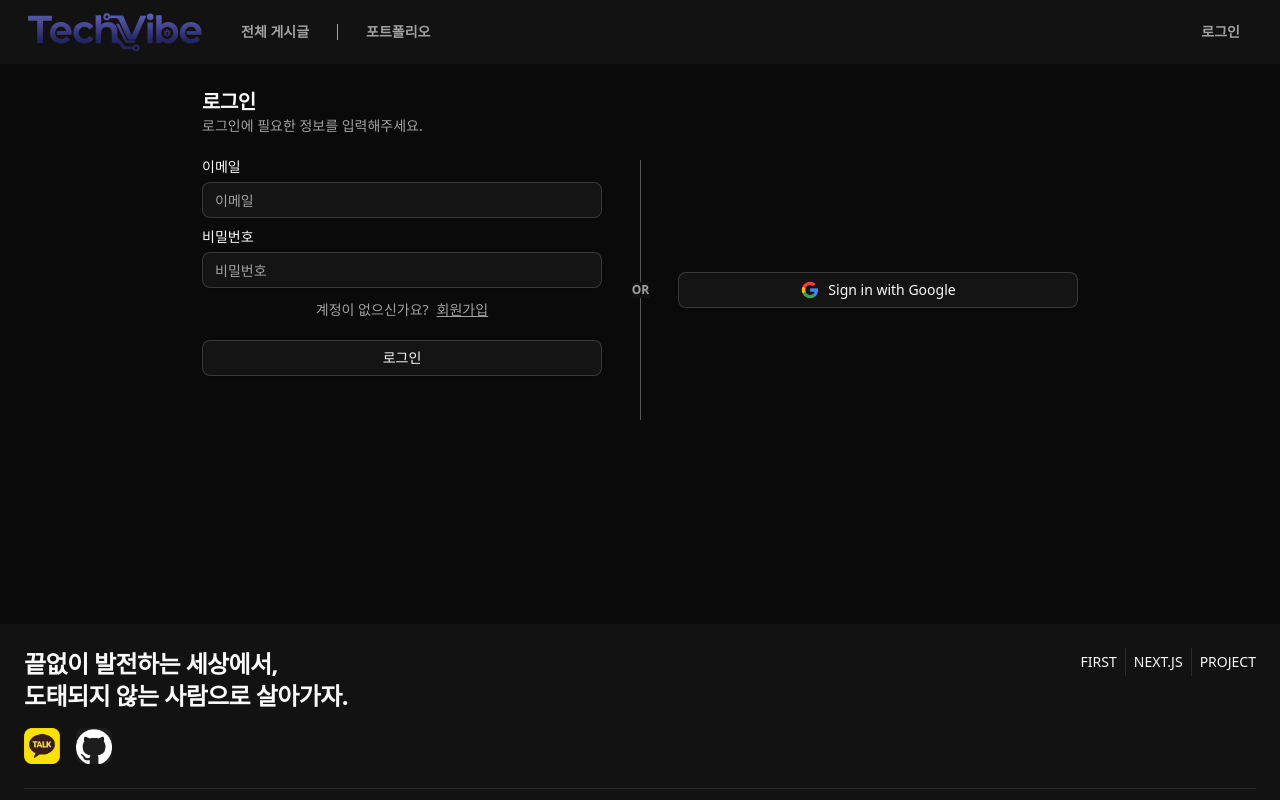
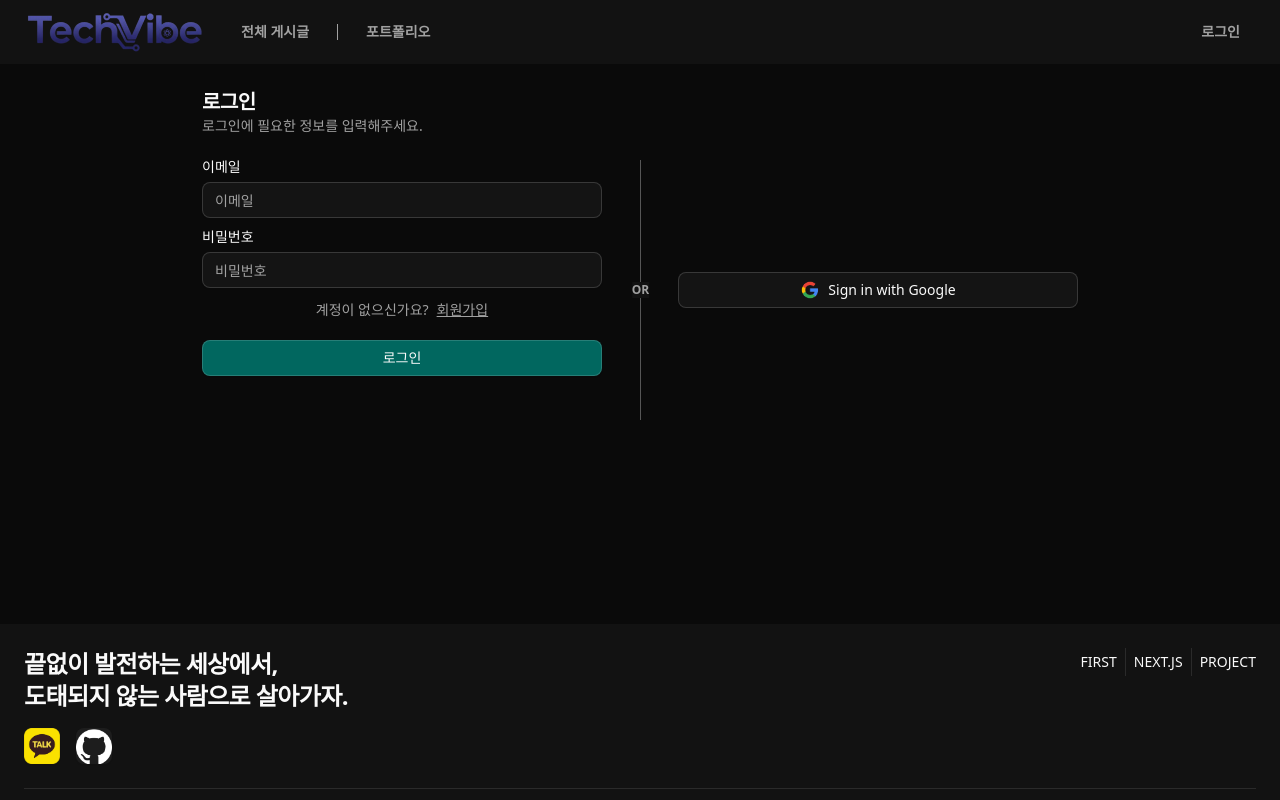
Before and after one commit to zzz664/TechVibe, a Next.js app: page /login in a window 1280 px wide. Shown: the top 800 px of the page. Built offline with nearby package versions, Linux system fonts and the light colour scheme.

Commit message:
chore(app/login): 로그인버튼 및 회원가입 스타일 수정

```diff
--- a/app/login/page.tsx
+++ b/app/login/page.tsx
@@ -70,9 +70,9 @@ export default function Home() {
                 <div className="w-full flex flex-col gap-5">
                   <div className="text-center text-muted-foreground">
                     계정이 없으신가요?
-                    <Link href={"/join"} className="ml-2 underline">회원가입</Link>
+                    <Link href={"/join"} className="ml-2 underline hover:text-white">회원가입</Link>
                   </div>
-                  <Button variant={"outline"} type="submit">로그인</Button>
+                  <Button variant={"outline"} type="submit" className="bg-teal-700/85! hover:bg-teal-700!">로그인</Button>
                 </div>
               </form>
             </Form>
```
